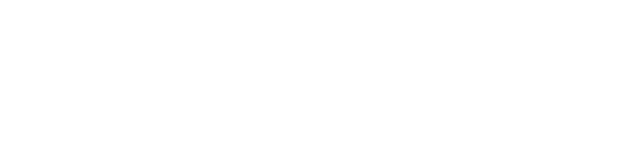
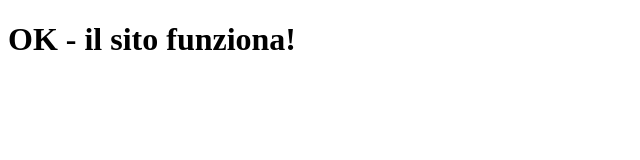
Before and after one commit to msinghpbu/passionevents, a plain HTML site: page index.html in a window 1280 px wide. Shown: the whole page, without its empty margins (0-640 px from the left). Drawn offline with Linux system fonts and the light colour scheme.

Commit message:
Update index.html

```diff
--- a/index.html
+++ b/index.html
@@ -2,8 +2,9 @@
 <html lang="it">
 <head>
   <meta charset="UTF-8">
-  <title></title>
+  <title>Test GitHub Pages</title>
 </head>
 <body>
+  <h1>OK - il sito funziona!</h1>
 </body>
 </html>
```
